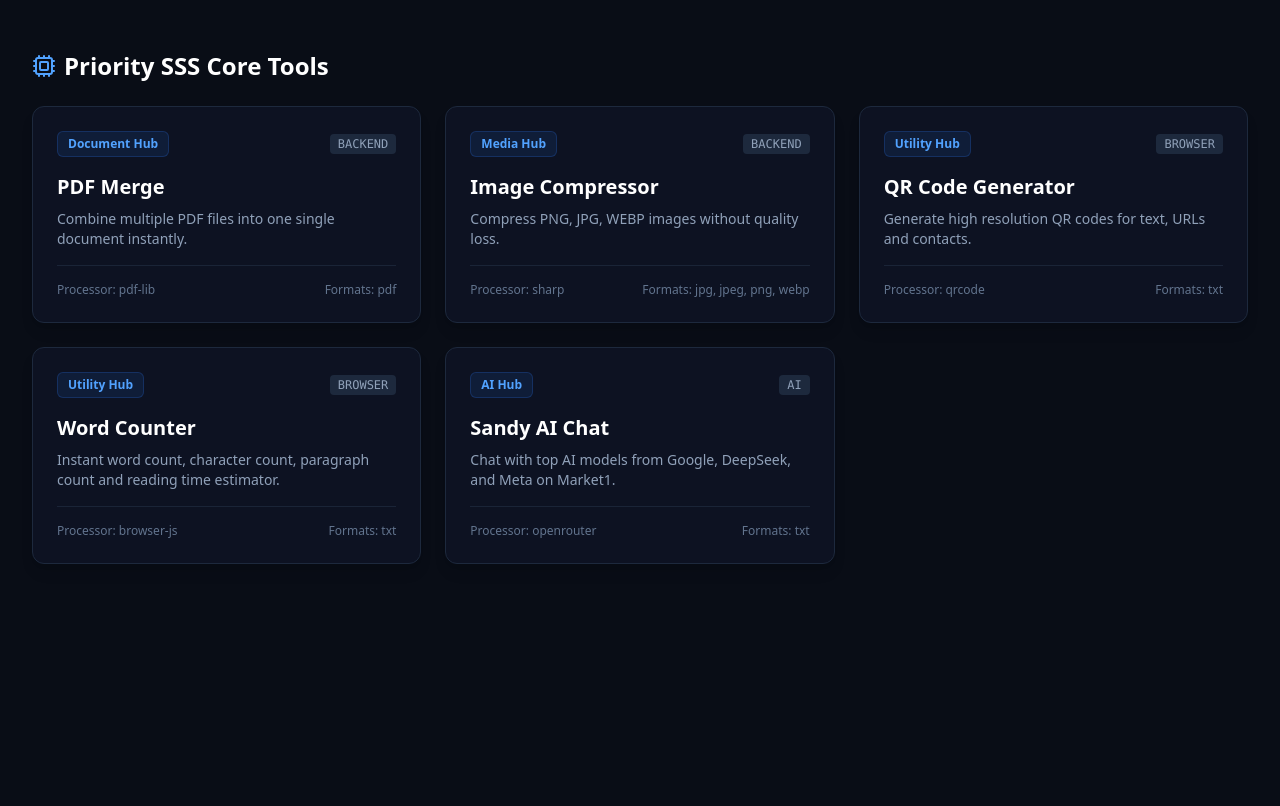
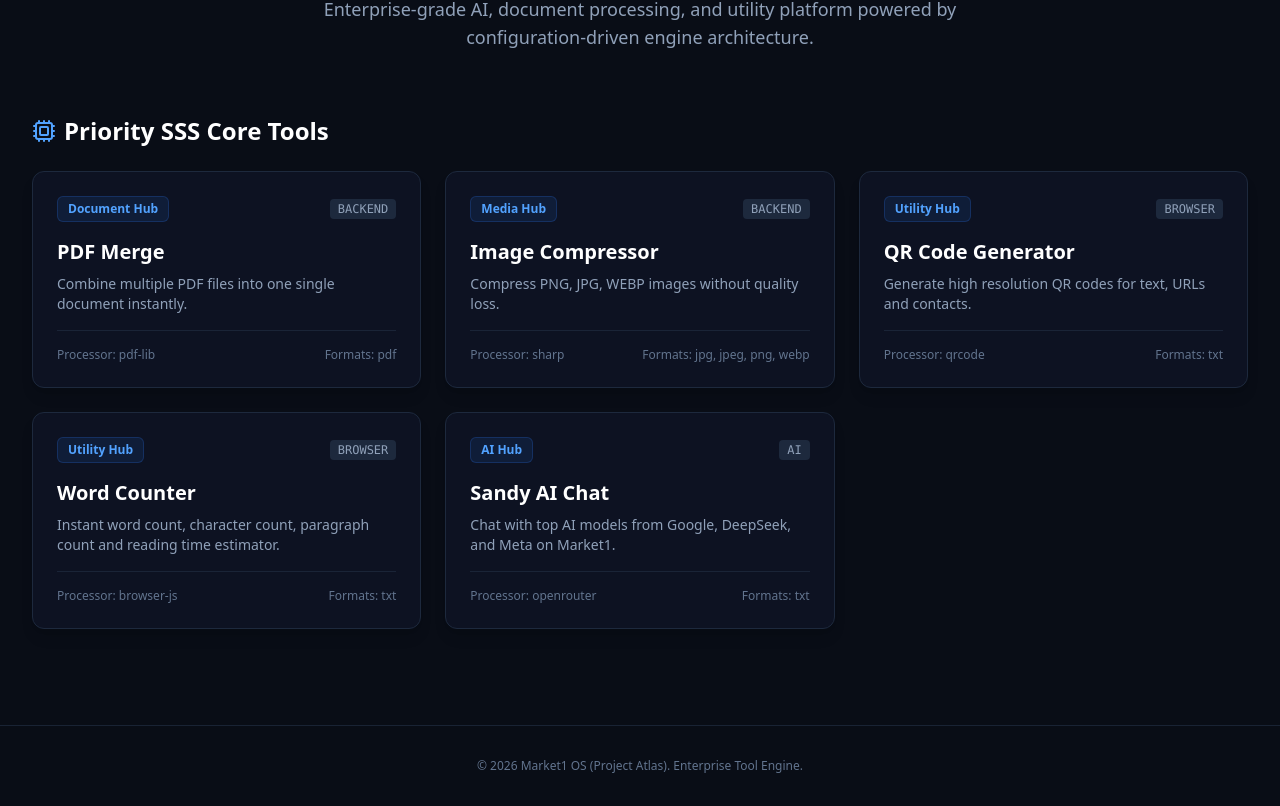
Before and after one commit to vijjiwintechsolutions-lab/aitools, a Next.js app: page / in a window 1280 px wide. Shown: the part 244-1050 px from the top of the page. Before the commit the page ends 904 px from the top, so only its background shows below. Built offline with nearby package versions, Linux system fonts and the light colour scheme.

Commit message:
Update layout.tsx

```diff
--- a/src/app/layout.tsx
+++ b/src/app/layout.tsx
@@ -1,3 +1,4 @@
+import Navbar from '@/components/layout/Navbar';
 import type { Metadata } from 'next';
 import './globals.css';
 
@@ -13,8 +14,12 @@
 }>) {
   return (
     <html lang="en">
-      <body className="antialiased bg-[#090d16] text-slate-100 min-h-screen">
-        {children}
+      <body className="antialiased bg-[#090d16] text-slate-100 min-h-screen flex flex-col">
+        <Navbar />
+        <div className="flex-1">{children}</div>
+        <footer className="border-t border-slate-800/80 py-8 text-center text-xs text-slate-500">
+          <p>© {new Date().getFullYear()} Market1 OS (Project Atlas). Enterprise Tool Engine.</p>
+        </footer>
       </body>
     </html>
   );
```
